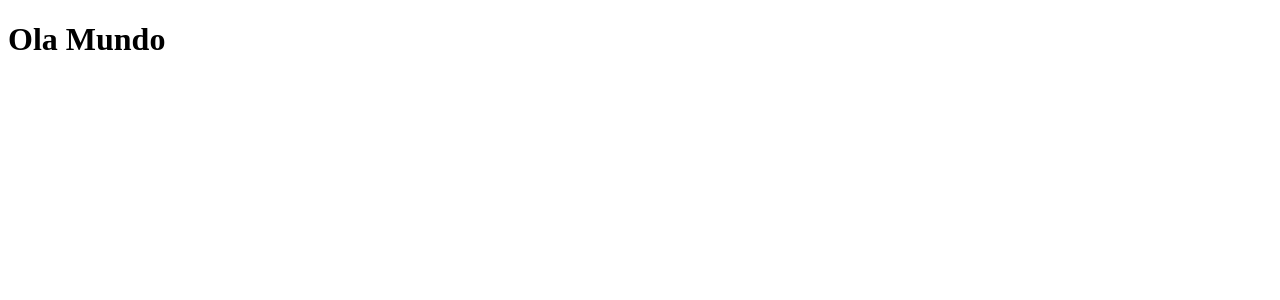
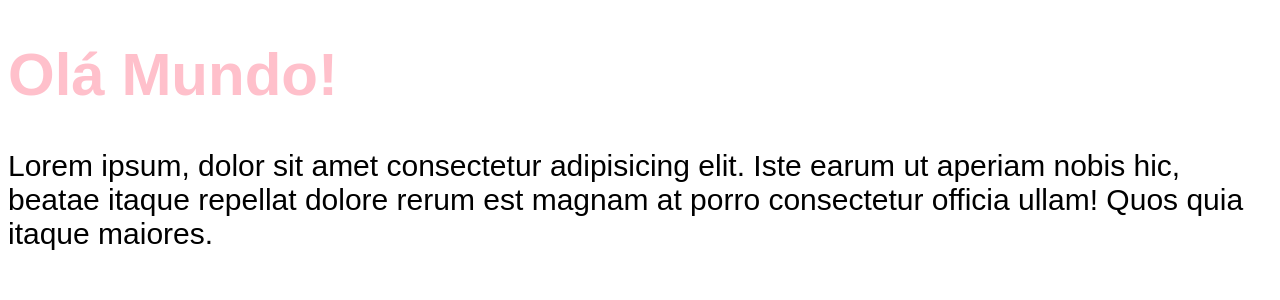
Before and after one commit to elainefabiola/chronos-pomodoro, a React (Vite) app: page / in a window 1280 px wide. Shown: the top 300 px of the page. Built offline with nearby package versions, Linux system fonts and the light colour scheme.

Commit message:
importacia e usando arquivo de CSS globais

```diff
--- a/src/App.tsx
+++ b/src/App.tsx
@@ -1,5 +1,16 @@
-funcion App(){
-    console.log('Oi');
-    return <h1>Ola mundo (Do App) </h1>
+import './styles/theme.css';
+import './styles/global.css';
+
+export function App() {
+  console.log('Oi');
+  return (
+    <>
+      <h1>Olá Mundo!</h1>
+      <p>
+        Lorem ipsum, dolor sit amet consectetur adipisicing elit. Iste earum ut
+        aperiam nobis hic, beatae itaque repellat dolore rerum est magnam at
+        porro consectetur officia ullam! Quos quia itaque maiores.
+      </p>
+    </>
+  );
 }
-export default App;
--- a/src/main.tsx
+++ b/src/main.tsx
@@ -1,8 +1,10 @@
 import { StrictMode } from 'react';
 import { createRoot } from 'react-dom/client';
 
+import { App } from './App';
+
 createRoot(document.getElementById('root')!).render(
   <StrictMode>
-    <h1> Ola Mundo</h1>
+    <App />
   </StrictMode>,
 );
--- /dev/null
+++ b/src/styles/global.css
@@ -0,0 +1,8 @@
+body {
+  font-family: sans-serif;
+  font-size: 30px;
+}
+
+h1 {
+  color: var(--primary);
+}
--- /dev/null
+++ b/src/styles/theme.css
@@ -0,0 +1,3 @@
+:root {
+  --primary: pink;
+}
```
